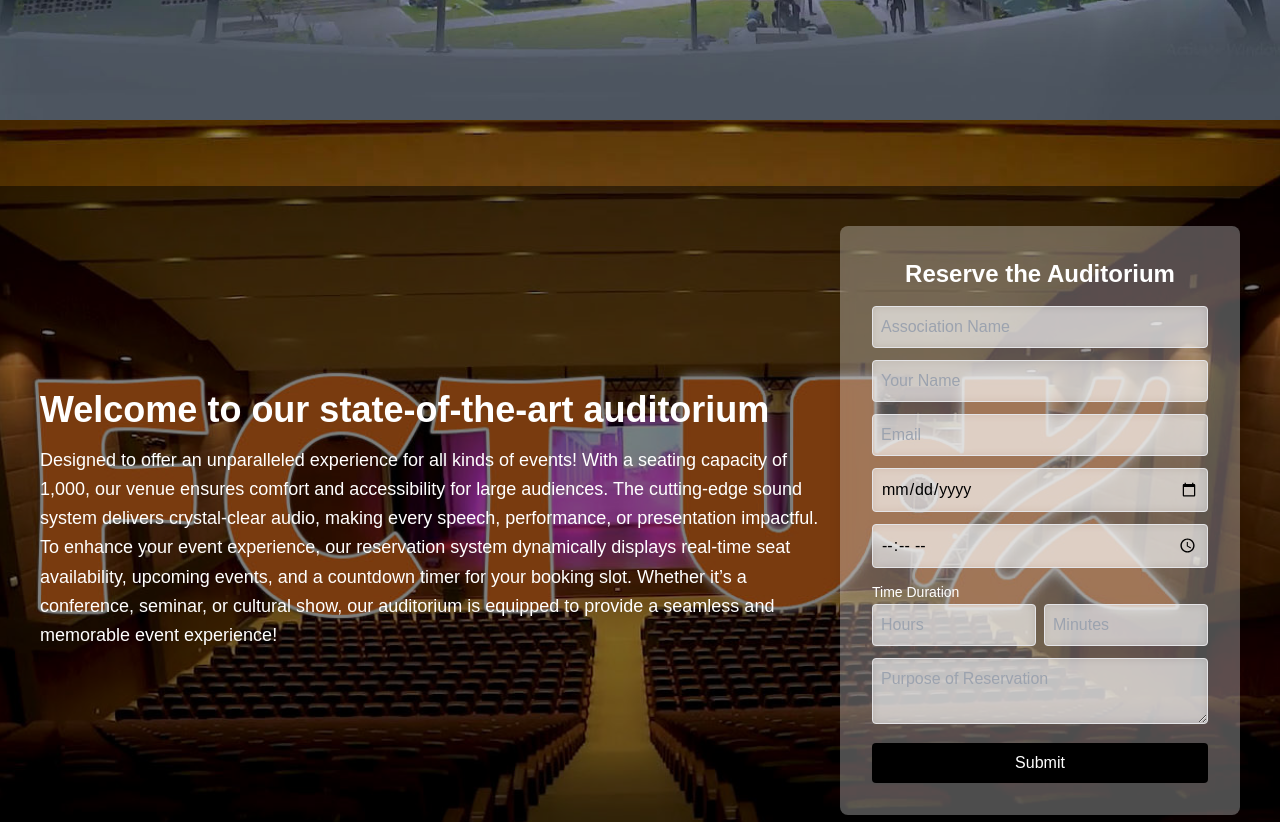
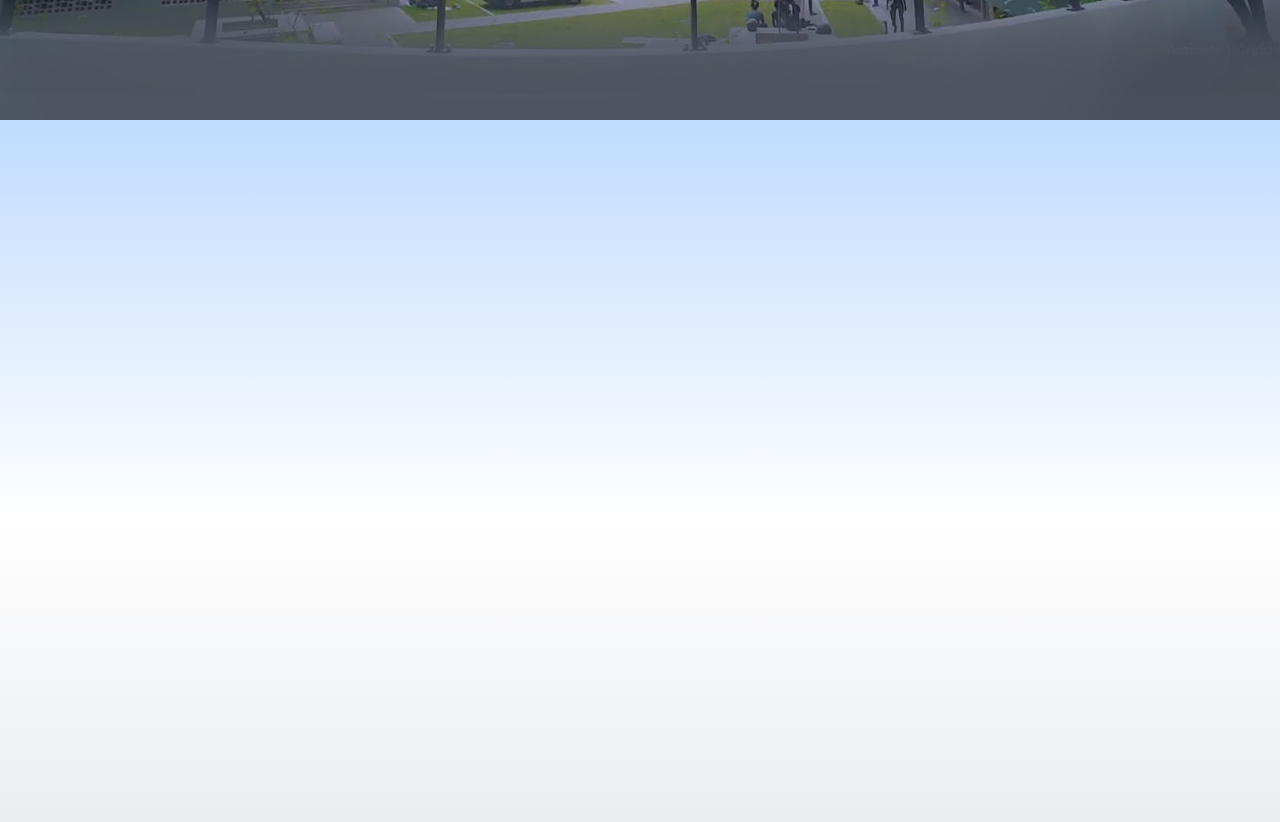
Before and after one commit to zaplink/HallEase-New, a Next.js app: page / in a window 1280 px wide. Shown: the part 1480-2302 px from the top of the page. Built offline with nearby package versions, Linux system fonts and the light colour scheme.

Commit message:
style: add gradient background instead of bg-image

```diff
--- a/src/app/front/publicReservations/Reservations.tsx
+++ b/src/app/front/publicReservations/Reservations.tsx
@@ -1,37 +1,88 @@
 import React from 'react';
-import ReservationForm from './ReservationForm';
+// import ReservationForm from './ReservationForm';
+// import Image from 'next/image';
+// import { Button } from '@/components/ui/button';
+// import { Card, CardContent } from '@/components/ui/card';
+// import { Input } from '@/components/ui/input';
+// import { Label } from '@/components/ui/label';
 
 const Reservations = () => {
 	return (
 		<div
 			id='public'
-			className='bg-cover bg-center min-h-screen flex items-center justify-center text-white relative'
-			style={{ backgroundImage: "url('/auditorium.jpg')" }}
+			className='min-h-screen flex items-center justify-center text-white relative bg-gradient-to-b from-blue-200 via-white to-gray-200'
 		>
-			<div className='flex w-full h-full px-10 py-10 bg-black/50 '>
-				<div className='w-2/3 flex flex-col justify-center'>
-					<h1 className='text-4xl font-bold mb-4'>
-						Welcome to our state-of-the-art auditorium
-					</h1>
-					<p className='text-lg leading-relaxed'>
-						Designed to offer an unparalleled experience for all
-						kinds of events! With a seating capacity of 1,000, our
-						venue ensures comfort and accessibility for large
-						audiences. The cutting-edge sound system delivers
-						crystal-clear audio, making every speech, performance,
-						or presentation impactful. To enhance your event
-						experience, our reservation system dynamically displays
-						real-time seat availability, upcoming events, and a
-						countdown timer for your booking slot. Whether it’s a
-						conference, seminar, or cultural show, our auditorium is
-						equipped to provide a seamless and memorable event
-						experience!
-					</p>
-				</div>
-				<div className='w-1/3 flex items-center justify-center'>
-					<ReservationForm />
-				</div>
-			</div>
+			{/* <div className='bg-white shadow-lg rounded-2xl overflow-hidden w-full max-w-7xl lg:h-[80vh] grid grid-cols-1 lg:grid-cols-2'> */}
+			{/* Left Section - Image */}
+			{/* <div className='relative h-100 lg:h-auto'>
+					<Image
+						src='/auditorium.jpg' // Change to your actual image path
+						alt='Signup'
+						layout='fill'
+						objectFit='cover'
+						className='rounded-l-2xl'
+					/>
+				</div> */}
+
+			{/* Right Section - Signup Form */}
+			{/* <Card className='p-8'>
+					<h2 className='text-2xl font-bold text-gray-800'>
+						Sign Up
+					</h2>
+					<p className='text-gray-500'>Create an Account</p>
+
+					<CardContent className='space-y-4 mt-4'>
+						<div>
+							<Label htmlFor='name'>Name</Label>
+							<Input
+								id='name'
+								placeholder='Enter preferred username'
+							/>
+						</div>
+
+						<div>
+							<Label htmlFor='email'>Email</Label>
+							<Input
+								id='email'
+								type='email'
+								placeholder='Enter your email'
+							/>
+						</div>
+
+						<div>
+							<Label htmlFor='mobile'>Mobile</Label>
+							<Input
+								id='mobile'
+								type='tel'
+								placeholder='Enter your mobile number'
+							/>
+						</div>
+
+						<div>
+							<Label htmlFor='password'>Password</Label>
+							<Input
+								id='password'
+								type='password'
+								placeholder='**********'
+							/>
+						</div>
+
+						<Button className='w-full bg-blue-600 hover:bg-blue-700'>
+							Sign Up
+						</Button>
+
+						<div className='flex items-center gap-2 text-gray-500'>
+							<span className='flex-1 border-t'></span>
+							<span>or</span>
+							<span className='flex-1 border-t'></span>
+						</div>
+
+						<Button variant='outline' className='w-full'>
+							Already have an account
+						</Button>
+					</CardContent>
+				</Card> */}
+			{/* </div> */}
 		</div>
 	);
 };
```
Also changed, not shown: public/auditorium.jpg.
